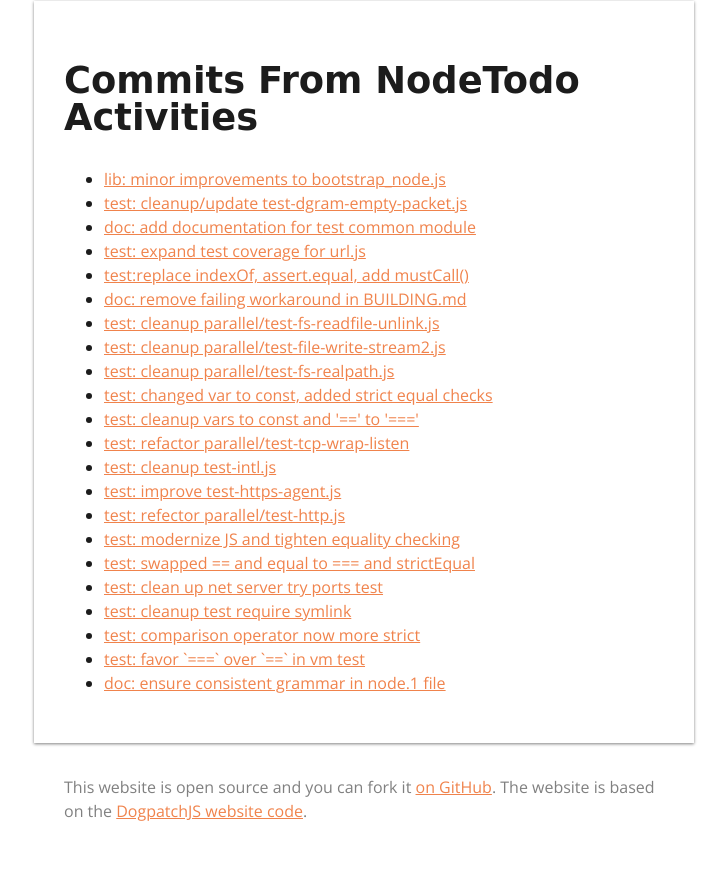
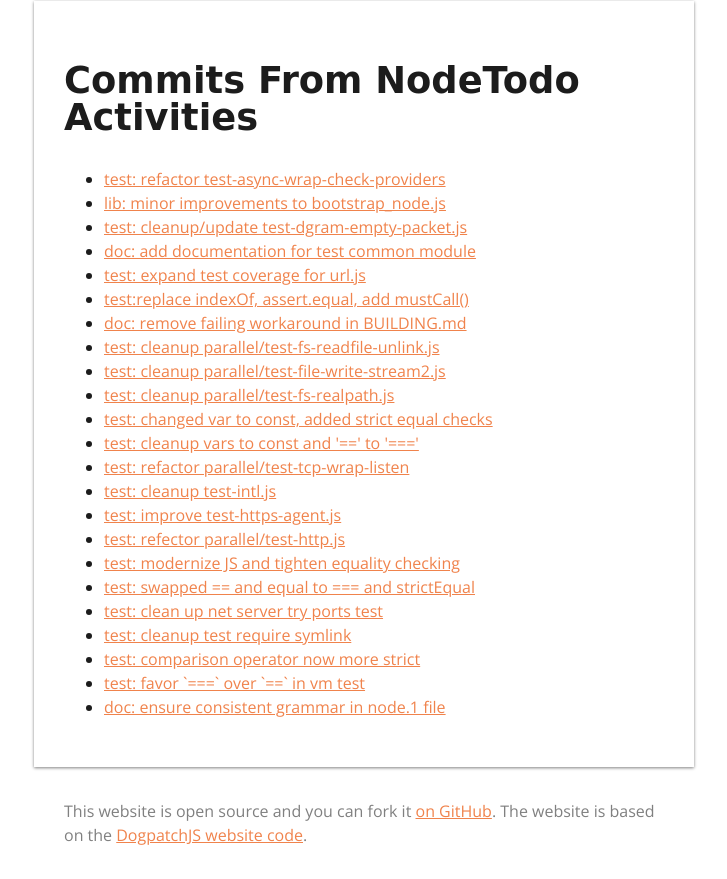
Before and after one commit to Trott/nodetodo, a plain HTML site: page index.html in a window 1280 px wide. Shown: the part 1491-2370 px from the top of the page, without its empty margins (276-1003 px from the left). Before the commit the page ends 2346 px from the top, so only its background shows below. Drawn offline with nearby package versions, Linux system fonts and the light colour scheme; a web font is replaced by a local one.

Commit message:
add commit

```diff
--- a/index.html
+++ b/index.html
@@ -81,6 +81,7 @@
       <section>
         <h2>Commits From NodeTodo Activities</h2>
         <ul>
+          <li><a href="https://github.com/nodejs/node/commit/758ca8d179dd2ddf22c680d812870a12fc9430cd">test: refactor test-async-wrap-check-providers</a></li>
           <li><a href="https://github.com/nodejs/node/commit/ae9d146331c2bec47fe4c947fcdf4e7da39e6a9b">lib: minor improvements to bootstrap_node.js</a></li>
           <li><a href="https://github.com/nodejs/node/commit/f68e0d1864b11b15014334dc44e4a11692667573">test: cleanup/update test-dgram-empty-packet.js</a></li>
           <li><a href="https://github.com/nodejs/node/commit/2cfd7fd8f9a2206a0cce0e9f6fa92850fbdbb4e3">doc: add documentation for test common module</a></li>
```
